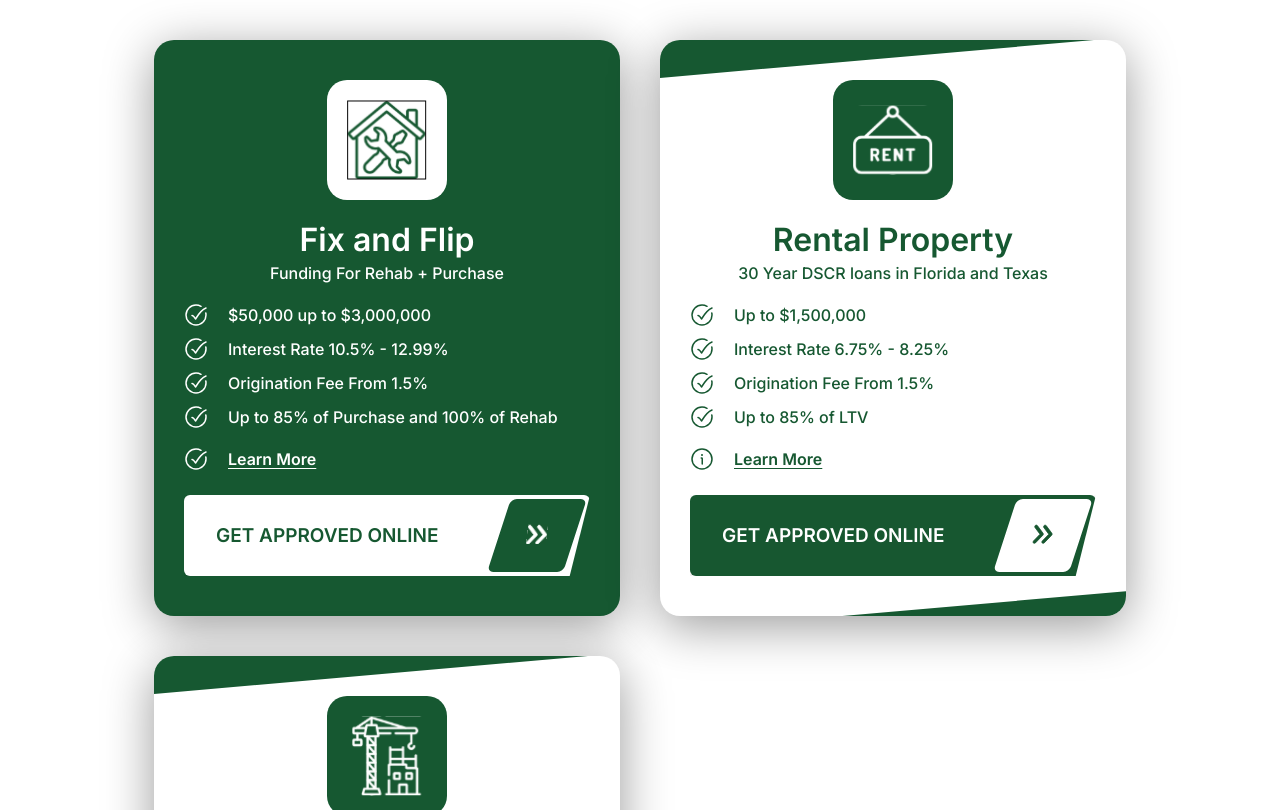
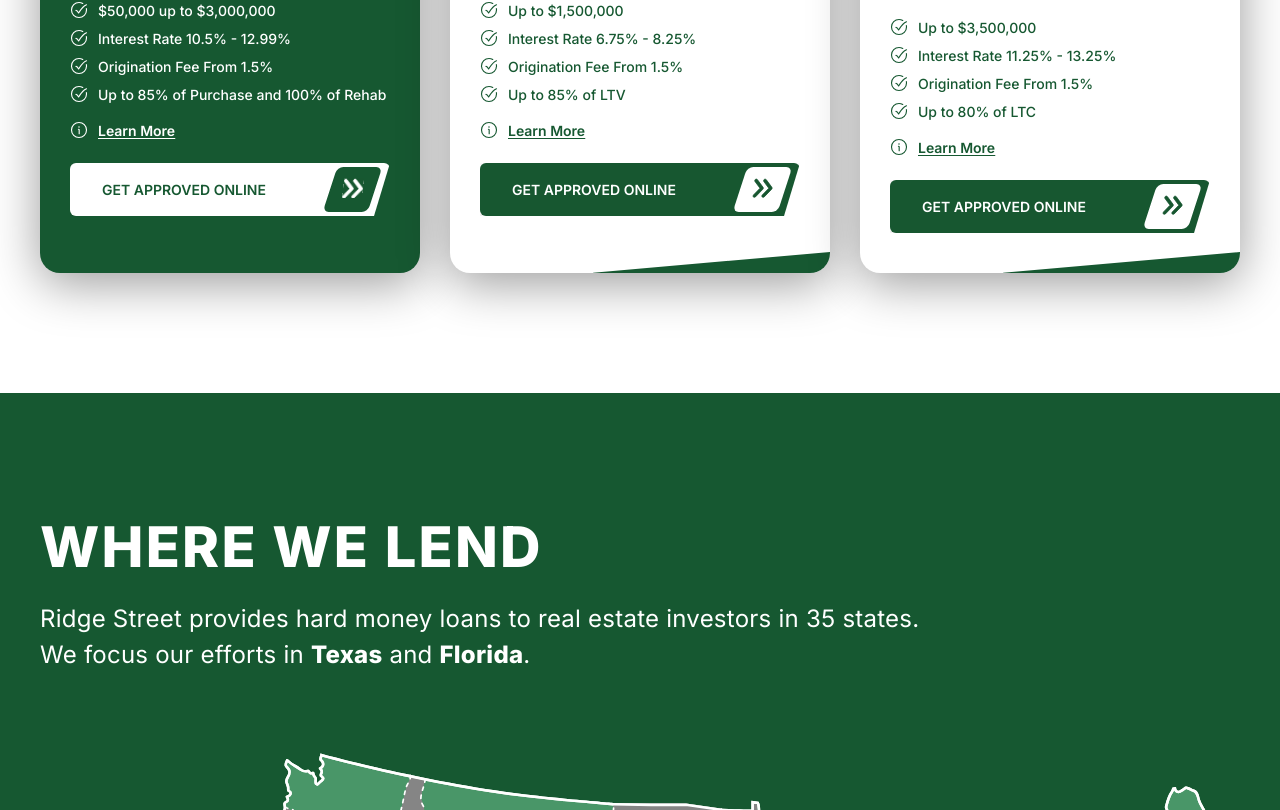
Before and after one commit to mdrubelhossain-me/softvence-frontend-task, a React (Vite) app: page / in a window 1280 px wide. Shown: the part 1290-2100 px from the top of the page. Built offline with nearby package versions, Linux system fonts and the light colour scheme.

Commit message:
correction

```diff
--- a/src/components/ChooseUs/ChooseUs.css
+++ b/src/components/ChooseUs/ChooseUs.css
@@ -132,6 +132,18 @@
     background-size: cover;
 }
 
+@media (min-width: 1250px) and (max-width: 1400px) {
+    .choose-us {
+        padding-right: 40px;
+        padding-left: 40px;
+    }
+
+    .choose-us-content {
+        grid-template-columns: repeat(auto-fill, minmax(350px, 1fr));
+    }
+}
+
+
 @media (min-width: 1101px) and (max-width: 1220px) {
     .choose-us {
         padding-right: 20px;
--- a/src/components/Footer/Footer.css
+++ b/src/components/Footer/Footer.css
@@ -93,6 +93,14 @@
     gap: 40px;
 }
 
+
+@media (min-width: 1250px) and (max-width: 1400px) {
+    .footer-container {
+        padding-right: 40px;
+        padding-left: 40px;
+    }
+}
+
 @media (min-width: 316px) and (max-width: 1229px) {
     .footer-container {
         padding-right: 30px;
--- a/src/components/Hero/Hero.css
+++ b/src/components/Hero/Hero.css
@@ -131,6 +131,18 @@
 
 
 
+@media (min-width: 1250px) and (max-width: 1400px) {
+    .hero-container {
+        min-height: 750px !important;
+    }
+
+    .hero-container .content {
+        padding-right: 40px;
+        padding-left: 40px;
+    }
+
+}
+
 /* @media (min-width: 1230px) and (max-width: 1300px) {
 
     .hero-container .content {
--- a/src/components/Investors/Investors.css
+++ b/src/components/Investors/Investors.css
@@ -141,6 +141,19 @@
     filter: brightness(0) invert(1);
 }
 
+
+
+@media (min-width: 1250px) and (max-width: 1400px) {
+    .investors-container {
+        padding-right: 40px;
+        padding-left: 40px;
+    }
+
+    .investors-container .investors-grid {
+        grid-template-columns: repeat(auto-fill, minmax(300px, 1fr));
+    }
+}
+
 @media (min-width: 769px) and (max-width: 1229px) {
     .investors-container {
         padding-right: 20px;
@@ -148,7 +161,6 @@
     }
 
     .investors-container .investors-grid {
-
         grid-template-columns: repeat(auto-fill, minmax(300px, 1fr));
     }
 }
--- a/src/components/Location/Location.css
+++ b/src/components/Location/Location.css
@@ -187,6 +187,14 @@
 
 
 
+@media (min-width: 1251px) and (max-width: 1400px) {
+    .location-section {
+        padding-left: 40px;
+        padding-right: 40px;
+        width: 100% !important;
+    }
+}
+
 @media (min-width: 769px) and (max-width: 1191px) {
     .location-section {
         padding-left: 20px;
--- a/src/components/Products/Products.css
+++ b/src/components/Products/Products.css
@@ -1,7 +1,6 @@
 .products-card {
     max-width: 1728px;
     margin: 0 auto;
-    ;
 }
 
 .products-card .products-title {
@@ -61,7 +60,7 @@
     padding: 0;
     display: flex;
     align-items: center;
-    gap: 10px;
+    gap: 0px;
     align-self: stretch;
     color: #FFF;
     font-family: "Inter", sans-serif;
@@ -89,6 +88,16 @@
     height: 24px;
     margin-right: 10px;
     background-image: url('../../assets/icons/checkmark-circle-1.svg');
+    background-size: cover;
+}
+
+.card ul .learn-more::before {
+    content: '';
+    display: inline-block;
+    width: 24px;
+    height: 24px;
+    margin-right: 10px;
+    background-image: url('../../assets/icons/clmre.svg');
     background-size: cover;
 }
 
@@ -319,6 +328,67 @@
 
 
 /* Responsive Improvements */
+@media (min-width: 1251px) and (max-width: 1400px) {
+    .card-grid {
+        width: 100% !important;
+        grid-template-columns: repeat(auto-fit, minmax(350px, 1fr));
+        padding-right: 40px;
+        padding-left: 40px;
+        gap: 30px;
+    }
+
+    .icon {
+        width: 90px;
+        height: 90px;
+    }
+
+    .icon img {
+        width: 50px;
+        height: 50px;
+    }
+
+    .card .card-title {
+        font-size: 20px;
+    }
+
+    .card .subtitle {
+        font-size: 14px;
+    }
+
+    .card ul li {
+        font-size: 14px;
+    }
+
+    .card ul li::before {
+        width: 18px;
+        height: 18px;
+    }
+
+    .card ul li .lrn-more {
+        font-size: 14px;
+    }
+
+    .card ul .learn-more::before {
+        width: 18px;
+        height: 18px;
+    }
+
+    .construction-card ul .learn-more::before,
+    .rent-card ul .learn-more::before {
+        width: 18px;
+        height: 18px;
+    }
+
+    .cta-button {
+        font-size: 14px;
+    }
+
+    .products-card .cta-icon-box {
+        height: 45px !important;
+        width: 45px !important;
+    }
+}
+
 @media (min-width: 1025px) and (max-width: 1250px) {
     .card-grid {
         width: 100% !important;
--- a/src/components/Projects/Projects.css
+++ b/src/components/Projects/Projects.css
@@ -241,6 +241,13 @@
 }
 
 
+
+@media (min-width: 1250px) and (max-width: 1400px) {
+    .projects-container {
+        padding: 90px 90px;
+    }
+}
+
 @media (min-width: 316px) and (max-width: 768px) {
     .projects-container {
         padding: 40px 40px;
--- a/src/components/Resources/Resources.css
+++ b/src/components/Resources/Resources.css
@@ -101,6 +101,21 @@
     line-height: 160%;
 }
 
+@media (min-width: 1250px) and (max-width: 1400px) {
+    .resources-container {
+        padding-right: 40px;
+        padding-left: 40px;
+    }
+
+    .resources-card-container {
+        grid-template-columns: repeat(auto-fill, minmax(380px, 1fr));
+    }
+
+    .resources-card-container .resource-card img {
+        height: 240px;
+    }
+}
+
 
 @media (min-width: 701px) and (max-width: 1229px) {
     .resources-container {
--- a/src/components/Reviews/Reviews.css
+++ b/src/components/Reviews/Reviews.css
@@ -167,6 +167,12 @@
 }
 
 
+@media (min-width: 1250px) and (max-width: 1400px) {
+    .reviews-container {
+        padding: 90px 90px;
+    }
+}
+
 @media (min-width: 316px) and (max-width: 768px) {
     .reviews-container {
         padding: 40px 40px;
--- a/src/components/Reviews/Reviews.jsx
+++ b/src/components/Reviews/Reviews.jsx
@@ -126,6 +126,7 @@
             991: { slidesPerView: 2 },
             1024: { slidesPerView: 2 },
             1191: { slidesPerView: 2 },
+             1250: { slidesPerView: 3 },
             1450: { slidesPerView: 4 },
           }}
         >
```
Also changed, not shown: src/assets/icons/clmre.svg (added).
